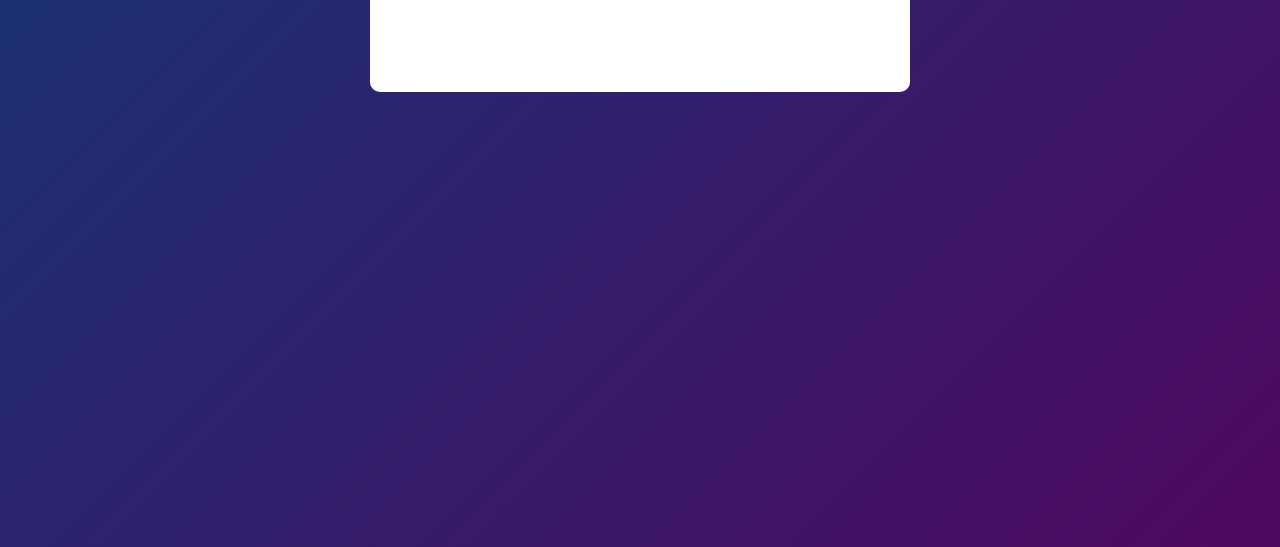
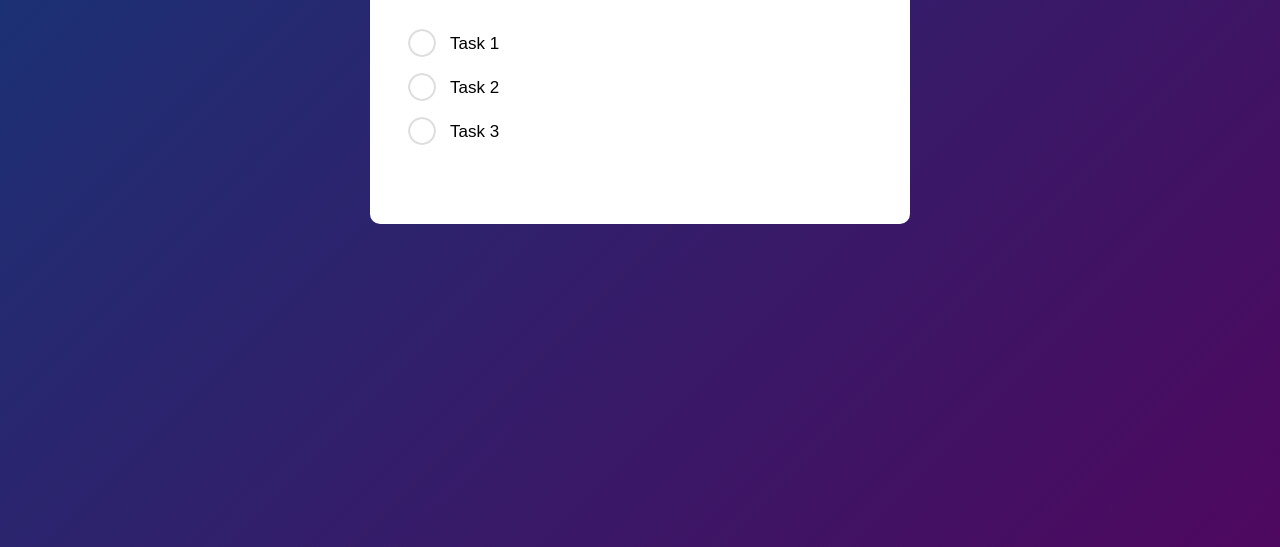
Before and after one commit to DilbaghToor/To-Do-List-App, a plain HTML site: page index.html in a window 1280 px wide. Shown: the part 253-800 px from the top of the page. Drawn offline with Linux system fonts and the light colour scheme.

Commit message:
icon added & styled

```diff
--- a/index.html
+++ b/index.html
@@ -15,6 +15,11 @@
                 <input type="text" id="input-box" placeholder="Add your text">
                 <button>Add</button>
             </div>
+            <ul id="list-container">
+                <li>Task 1</li>
+                <li>Task 2</li>
+                <li>Task 3</li>
+            </ul>
         </div>
     </div>
 
--- a/style.css
+++ b/style.css
@@ -63,3 +63,25 @@ button {
     cursor: pointer;
     border-radius: 40px;
 }
+
+ul li {
+    list-style: none;
+    font-size: 17px;
+    padding: 12px 8px 12px 50px;
+    position: relative;
+    user-select: none;
+    cursor: pointer;
+}
+
+ul li::before{
+  content: '';
+  position: absolute;
+  height: 28px;
+  width: 28px;
+  border-radius: 50%;
+  background-image: url('images/unchecked.png');
+  background-size: cover;
+  background-position: center;
+  top: 7px;
+  left: 8px;
+}
```
